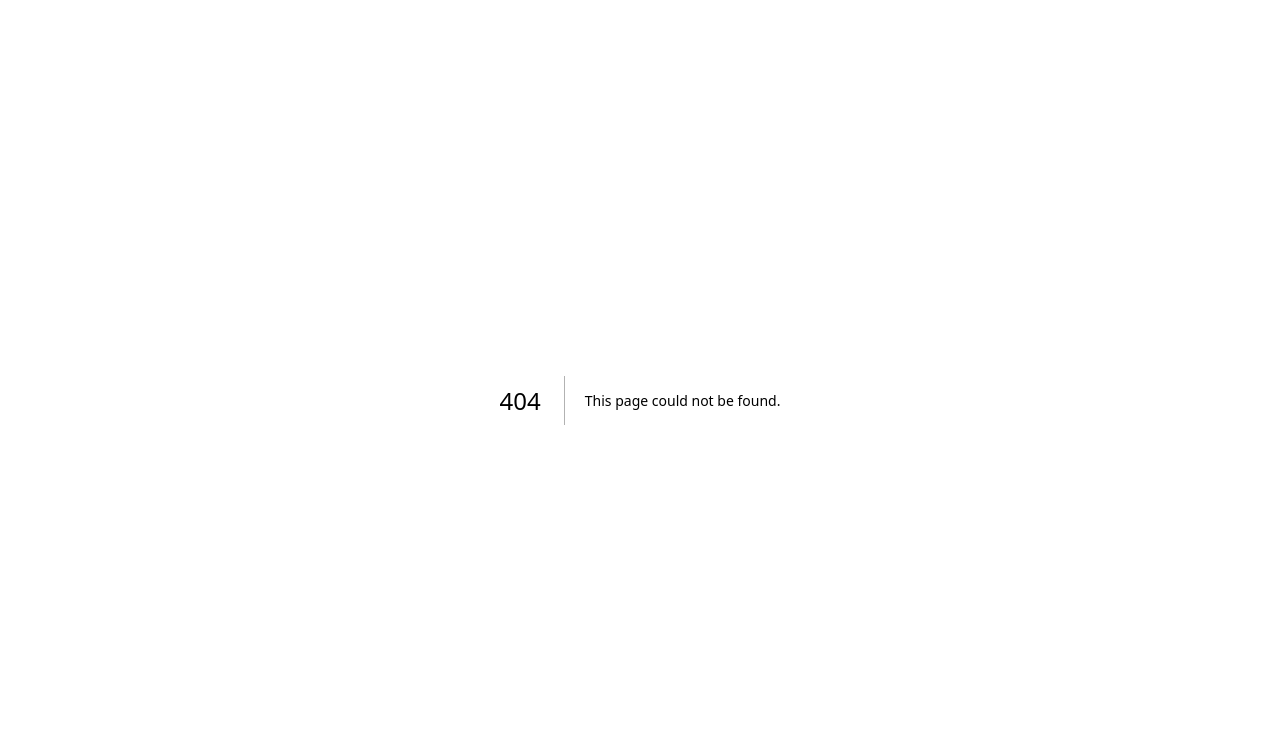
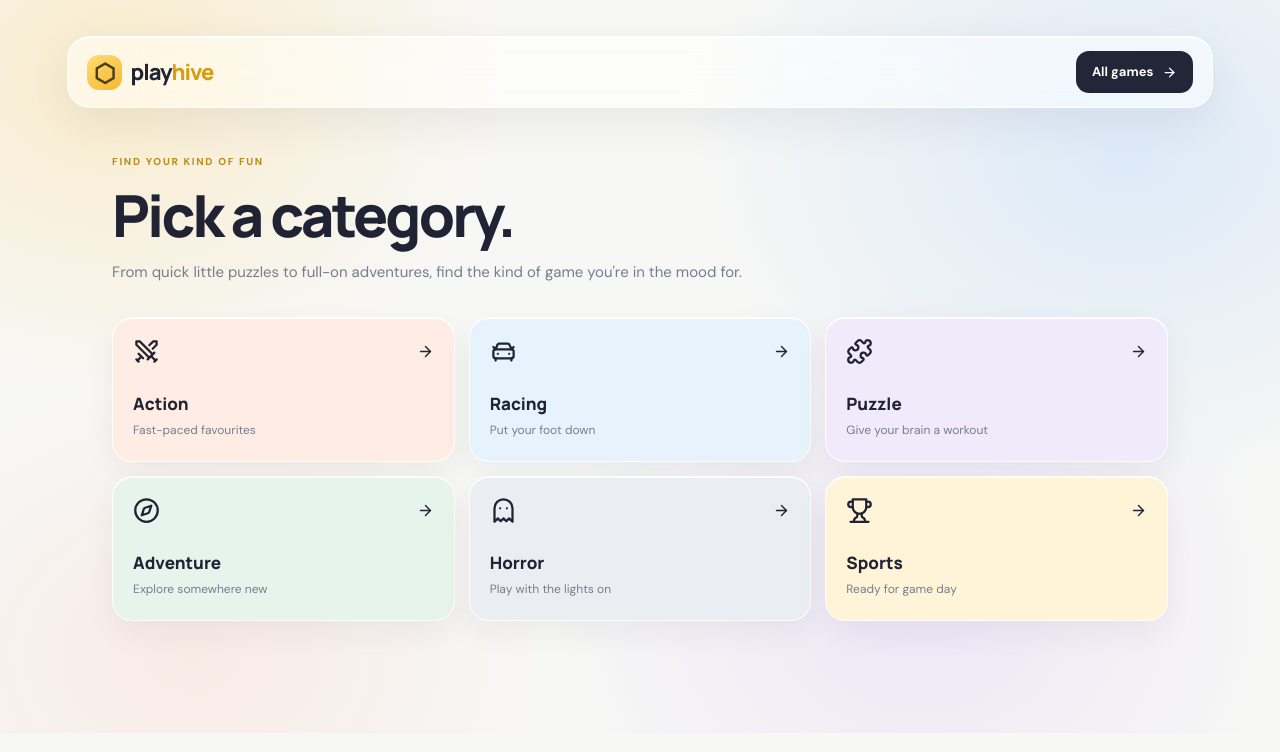
Before and after one commit to deathstrider114/PlayHive, a Next.js app: page /categories in a window 1280 px wide. Before the commit this address had no page. Shown: the top 752 px of the page. Built offline with nearby package versions, Linux system fonts and the light colour scheme.

Commit message:
Build PlayHive src/app/categories/page.tsx page

```diff
--- /dev/null
+++ b/src/app/categories/page.tsx
@@ -0,0 +1,3 @@
+import { ArrowRight, Swords, CarFront, Puzzle, Compass, Ghost, Trophy } from "lucide-react";
+const categories=[["Action","Fast-paced favourites","/categories/action","peach",Swords],["Racing","Put your foot down","/categories/racing","blue",CarFront],["Puzzle","Give your brain a workout","/categories/puzzle","lilac",Puzzle],["Adventure","Explore somewhere new","/categories/adventure","mint",Compass],["Horror","Play with the lights on","/categories/horror","slate",Ghost],["Sports","Ready for game day","/categories/sports","yellow",Trophy]] as const;
+export default function Categories(){return <main className="shell"><header className="topbar glass"><a className="brand" href="/"><span className="brand-mark">⬡</span><span>play<span>hive</span></span></a><a className="button dark" href="/games">All games <ArrowRight size={15}/></a></header><section className="page-wrap"><label className="page-kicker">FIND YOUR KIND OF FUN</label><h1 className="page-title">Pick a category.</h1><p className="page-lead">From quick little puzzles to full-on adventures, find the kind of game you're in the mood for.</p><div className="page-grid" style={{marginTop:32}}>{categories.map(([name,note,url,tone,Icon])=><a className={"page-tile "+tone} href={url} key={name}><span style={{display:"flex",justifyContent:"space-between",alignItems:"center"}}><Icon size={27}/><ArrowRight size={17}/></span><span><strong>{name}</strong><br/><small>{note}</small></span></a>)}</div></section></main>}
```
